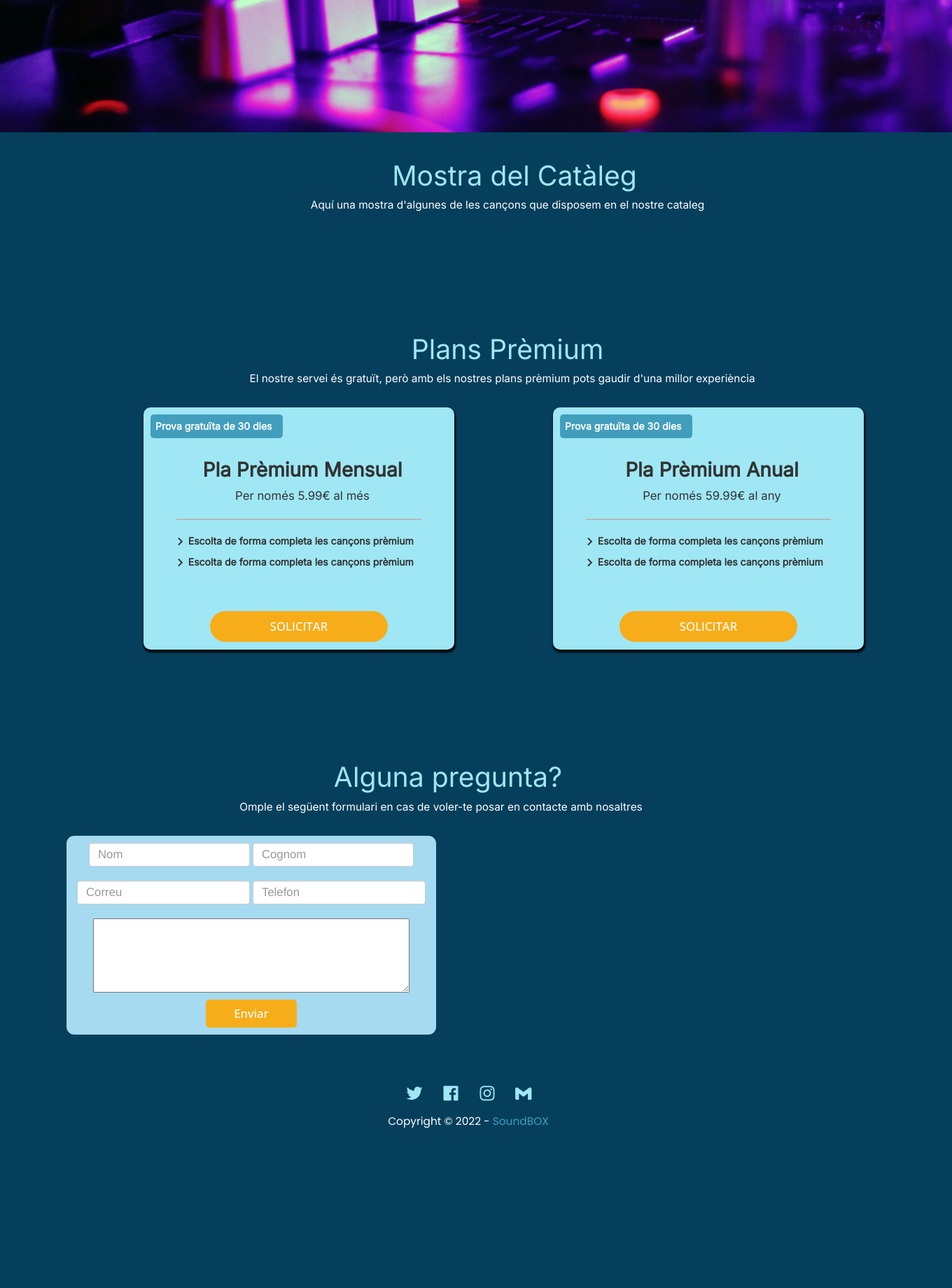
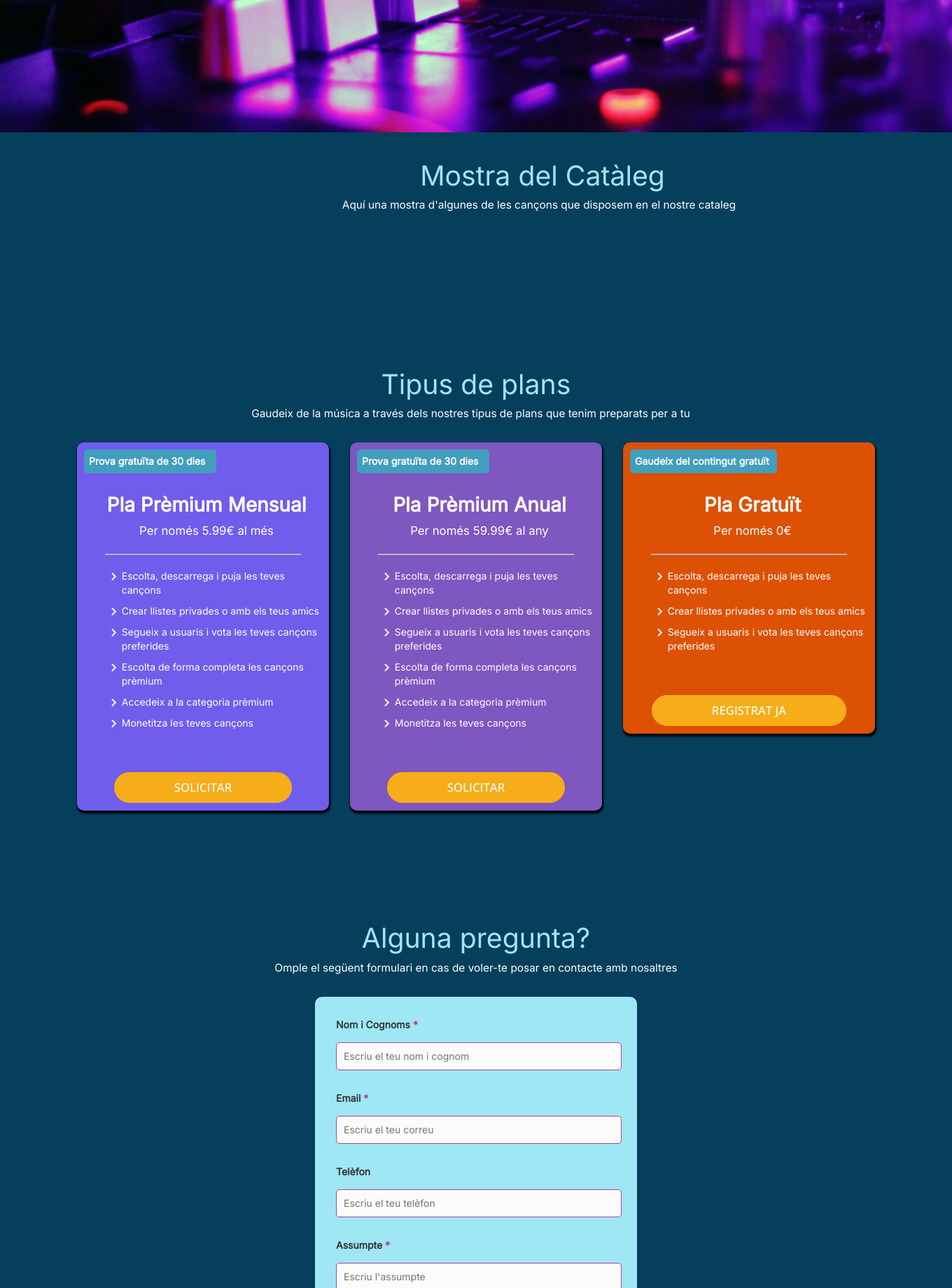
Before and after one commit to ManelFix/Projecte-Final-DAW2, a PHP site: page /html/index.html in a window 1360 px wide. Shown: the part 560-2400 px from the top of the page at 70% size. Before the commit the page ends 2172 px from the top, so only its background shows below. Run offline with PHP 8.4, Linux system fonts and the light colour scheme.

Commit message:
Login + Register + Web inicial
Falta un logo per a la web, revisar la web principal en general (coses a millorar y tal), afegir funcionalitat a les webs.
Extra: Fer-les responsive

```diff
--- a/css/estilo.css
+++ b/css/estilo.css
@@ -238,26 +238,24 @@ body{
     color: #9FE7F5;
     font-family: 'Inter', sans-serif;
     font-size: 2.8em;
-    margin-right: 80px;
 }
 
 .divMostra p{
     color: white;
     font-family: 'Inter', sans-serif;
     font-size: 1.1em;
-    margin-right: 100px;
+    margin-right: 10px;
 }
 
 .seccioPlans{
-    margin-left: 190px;
-    margin-top: 100px;
-    /* Treure el margin-left per fer responsive  */
+    margin-top: 150px;
 }
 
 .divPlans{
     text-align: center;
     margin-top: 20px;
     margin-bottom: 20px;
+    margin-left: 50px;
 }
 
 .divPlans h2{
@@ -280,9 +278,17 @@ body{
     border-radius: 10px;
     box-shadow: 1px 3px 3px 1px black;
     height: auto;
-    width: 80%;
-    background-color: #9FE7F5;
+    background-color: #dd5105;;
     padding-bottom: 11px;
+    color: white;
+}
+
+.colPla1{
+    background-color: #705DEC;
+}
+
+.colPla2{
+    background-color: #7e57c0;
 }
 
 .textProva{
@@ -297,6 +303,10 @@ body{
     position: relative;
     top: 10px;
     margin-bottom: 40px;
+}
+
+.textAmplada{
+    width: 15em;
 }
 
 .pla1 h3{
@@ -318,10 +328,14 @@ body{
 .pla1 hr{
     align-self: stretch;
     background-color: rgb(187, 183, 183);
-    width: 25em;
+    width: 20em;
     text-align: left;
     border: none;
     height: 0.12em;
+}
+
+.pla1 a{
+    text-decoration: none;
 }
 
 .divAventatges{
@@ -341,7 +355,6 @@ body{
 .divAventatges p{
     font-family: 'Inter', sans-serif;
     font-size: 1em;
-    font-weight: bold;
     width: 90%;
 }
 
@@ -361,42 +374,120 @@ body{
     margin-top: 120px;
 }
 
-.divContacte{
-    border-radius: 11px;
-    background-color: #A5DAF1;
-    height: auto;
-    width: auto;
-    padding-top: 10px;
-    padding-bottom: 10px;
+.divPregunta{
     text-align: center;
+    margin-top: 20px;
+    margin-bottom: 20px;
 }
 
-.formulariContacte{
-    margin: auto;
+.divPregunta h2{
+    color: #9FE7F5;
+    font-family: 'Inter', sans-serif;
+    font-size: 2.8em;
+}
+
+.divPregunta p{
+    color: white;
+    font-family: 'Inter', sans-serif;
+    font-size: 1.1em;
+}
+
+.divContacte {
+    width: 460px;
+    height: auto;
+    margin: 80px auto;
+    border-radius: 10px;
+    padding-top: 30px;
+    padding-bottom: 20px;
+    background-color: #9FE7F5;
+    padding-left: 30px;
+    float: inherit;
+    display: flex;
+    font-family: 'Inter', sans-serif;
 
 }
 
-.formulariContacte input{
-    width: auto;
-    display: inline-block;
+.estilInput input {
+    background-color: #fbfbfb;
+    width: 408px;
+    height: 40px;
+    border-radius: 5px;
+    border-style: solid;
+    border-width: 1px;
+    border-color: #ab4493;
+    margin-top: 10px;
+    padding-left: 10px;
     margin-bottom: 20px;
-    font-size: 1.2em;
 }
 
-.sec1{
-    width: 230px !important;
+.estilInput textarea {
+    background-color: #fbfbfb;
+    width: 405px;
+    height: 150px;
+    border-radius: 5px;
+    border-style: solid;
+    border-width: 1px;
+    border-color: #ab4493;
+    margin-top: 10px;
+    padding-left: 10px;
+    margin-bottom: 20px;
+    padding-top: 15px;
+    resize: vertical;
 }
 
-.formulariContacte textarea{
+.estilInput label {
     display: block;
-    margin: auto;
+    float: center;
 }
 
+.btnFormulari {
+    height: 45px;
+    margin-bottom: 20px;
+    margin-top: 10px;
+    text-transform: uppercase;
+    background-color: #F7AD19;
+    border-color: #F7AD19;
+    border-style: solid;
+    border-radius: 10px;
+    width: 420px;
+    cursor: pointer;
+}
 
+.btnFormulari p {
+    color: #fff;
+    margin-top: 9px;
+}
+
+.btnFormulari:hover{
+    transition: 1s;
+    opacity: 0.8;
+}
+
+.estilInput span {
+    color: #ab4493;
+}
+
+.avis {
+    font-size: 13px;
+    color: #0e0e0e;
+}
+
+.avis span {
+    color: #ab4493;
+}
+
+.seccioContacte input:focus {
+    outline: 0;
+    border: 1px solid #97d848;
+}
+
+.seccioContacte textarea:focus {
+    outline: 0;
+    border: 1px solid #97d848;
+}
 
 footer{
     text-align: center;
-    margin-top: 70px;
 }
 
 .iconesFooter{
--- a/html/index.html
+++ b/html/index.html
@@ -28,8 +28,8 @@
                 </div>
                 <div class="collapse navbar-collapse navbar-right menu" id="bs-example-navbar-collapse-1">
                     <ul class="nav navbar-nav">
+                        <li class="responsiveLiExp"><a href="#mostra">Mostra</a></li>
                         <li class="responsiveLiSob"><a href="#plans">Plans</a></li>
-                        <li class="responsiveLiExp"><a href="#mostra">Mostra</a></li>
                         <li><a href="#contacte">Contacte</a></li>
                         <div class="divBotonsNav">
                             <a href="login.html" class="botonsIR estilbtnLogin">Iniciar sessió</a>
@@ -72,37 +72,70 @@
     <section id="plans" class="container seccioPlans" data-aos="fade-down">
         <div class="row">
             <div class="col-md-12 col-sm-12 col-xs-12 divPlans">
-                <h2>Plans Prèmium</h2>
-                <p>El nostre servei és gratuït, però amb els nostres plans prèmium pots gaudir d'una millor experiència</p>
+                <h2>Tipus de plans</h2>
+                <p>Gaudeix de la música a través dels nostres tipus de plans que tenim preparats per a tu</p>
             </div>
-            <div class="col-lg-6 col-md-6 col-sm-12 col-xs-12">
-                <div class="pla1">
+            <div class="col-lg-4 col-md-4 col-sm-12 col-xs-12">
+                <div class="pla1 colPla1">
                     <p class="textProva">Prova gratuïta de 30 dies</p>
                     <h3>Pla Prèmium Mensual</h3>
                     <p class="textPreu">Per només 5.99€ al més</p>
                     <hr>
                     <div class="divAventatges">
                         <span class='bx bx-chevron-right iconaVentatges'></span>
+                        <p>Escolta, descarrega i puja les teves cançons</p>
+                        <span class='bx bx-chevron-right iconaVentatges'></span>
+                        <p>Crear llistes privades o amb els teus amics</p>
+                        <span class='bx bx-chevron-right iconaVentatges'></span>
+                        <p>Segueix a usuaris i vota les teves cançons preferides</p>
+                        <span class='bx bx-chevron-right iconaVentatges'></span>
                         <p>Escolta de forma completa les cançons prèmium</p>
                         <span class='bx bx-chevron-right iconaVentatges'></span>
-                        <p>Escolta de forma completa les cançons prèmium</p>
+                        <p>Accedeix a la categoria prèmium</p>
+                        <span class='bx bx-chevron-right iconaVentatges'></span>
+                        <p>Monetitza les teves cançons</p>
                     </div>
                     <button class="botonsIR estilbtnLogin btnPremium">SOLICITAR</button>
                 </div>
             </div>
-            <div class="col-lg-6 col-md-7 col-sm-12 col-xs-12">
-                <div class="pla1">
+            <div class="col-lg-4 col-md-4 col-sm-12 col-xs-12">
+                <div class="pla1 colPla2">
                     <p class="textProva">Prova gratuïta de 30 dies</p>
                     <h3>Pla Prèmium Anual</h3>
                     <p class="textPreu">Per només 59.99€ al any</p>
                     <hr>
                     <div class="divAventatges">
                         <span class='bx bx-chevron-right iconaVentatges'></span>
+                        <p>Escolta, descarrega i puja les teves cançons</p>
+                        <span class='bx bx-chevron-right iconaVentatges'></span>
+                        <p>Crear llistes privades o amb els teus amics</p>
+                        <span class='bx bx-chevron-right iconaVentatges'></span>
+                        <p>Segueix a usuaris i vota les teves cançons preferides</p>
+                        <span class='bx bx-chevron-right iconaVentatges'></span>
                         <p>Escolta de forma completa les cançons prèmium</p>
                         <span class='bx bx-chevron-right iconaVentatges'></span>
-                        <p>Escolta de forma completa les cançons prèmium</p>
+                        <p>Accedeix a la categoria prèmium</p>
+                        <span class='bx bx-chevron-right iconaVentatges'></span>
+                        <p>Monetitza les teves cançons</p>
                     </div>
                     <button class="botonsIR estilbtnLogin btnPremium">SOLICITAR</button>
+                </div>
+            </div>
+            <div class="col-lg-4 col-md-4 col-sm-12 col-xs-12">
+                <div class="pla1">
+                    <p class="textProva textAmplada">Gaudeix del contingut gratuït</p>
+                    <h3>Pla Gratuït</h3>
+                    <p class="textPreu">Per només 0€</p>
+                    <hr>
+                    <div class="divAventatges">
+                        <span class='bx bx-chevron-right iconaVentatges'></span>
+                        <p>Escolta, descarrega i puja les teves cançons</p>
+                        <span class='bx bx-chevron-right iconaVentatges'></span>
+                        <p>Crear llistes privades o amb els teus amics</p>
+                        <span class='bx bx-chevron-right iconaVentatges'></span>
+                        <p>Segueix a usuaris i vota les teves cançons preferides</p>
+                    </div>
+                    <a href="register.html"><button class="botonsIR estilbtnLogin btnPremium">REGISTRAT JA</button></a>
                 </div>
             </div>
         </div>
@@ -110,20 +143,48 @@
 
     <section id="contacte" class="container seccioContacte" data-aos="fade-down">
         <div class="row">
-            <div class="col-lg-12 col-md-12 col-sm-12 col-xs-12 divMostra">
+            <div class="col-lg-12 col-md-12 col-sm-12 col-xs-12 divPregunta">
                 <h2>Alguna pregunta?</h2>
                 <p>Omple el següent formulari en cas de voler-te posar en contacte amb nosaltres</p>
             </div>
             <div class="col-lg-12 col-md-12 col-sm-12 col-xs-12 divContacte">
-               <form method="post" class="formulariContacte">
-                    <input type="text" placeholder="Nom" class="form-control sec1">
-                    <input type="text" placeholder="Cognom" class="form-control sec1">
-                    <br>
-                    <input type="text" placeholder="Correu" class="form-control sec2">
-                    <input type="text" placeholder="Telefon" class="form-control sec2">
-                    <textarea name="" id="" cols="53" rows="5"></textarea>
-                    <button class="botonsIR estilbtnLogin">Enviar</button>
-               </form>
+                <form method="post">
+                    <p class="estilInput">
+                        <label for="nomCognomsI">Nom i Cognoms
+                            <span>*</span>
+                        </label>
+                        <input type="text" name="nomInici" id="nomCognomsI" placeholder="Escriu el teu nom i cognom" required>
+                    </p>
+                    <p class="estilInput">
+                        <label for="emailI">Email
+                            <span>*</span>
+                        </label>
+                        <input type="email" name="emailInici" id="emailI" placeholder="Escriu el teu correu" required>
+                    </p>
+                    <p class="estilInput">
+                        <label for="telefonI">Telèfon
+                        </label>
+                        <input type="tel" name="telefonInici" id="telefonI" placeholder="Escriu el teu telèfon">
+                    </p>
+                    <p class="estilInput">
+                        <label for="assumpteI">Assumpte
+                            <span>*</span>
+                        </label>
+                        <input type="text" name="assumpteInici" id="assumpteI" placeholder="Escriu l'assumpte" required>
+                    </p>
+                    <p class="estilInput">
+                        <label for="missatgeI">Missatge
+                            <span class="obligatorio">*</span>
+                        </label>
+                        <textarea name="missatgeInici" id="missatgeI"  placeholder="Deixa aquí el teu comentari..." required></textarea>
+                    </p>
+                    <button type="submit" name="enviarInici" id="enviarI" class="btnFormulari">
+                        <p>Enviar</p>
+                    </button>
+                    <p class="avis">
+                        <span> * </span>els camps son obligatoris.
+                    </p>
+                </form>
             </div>
         </div>
     </section>
```
